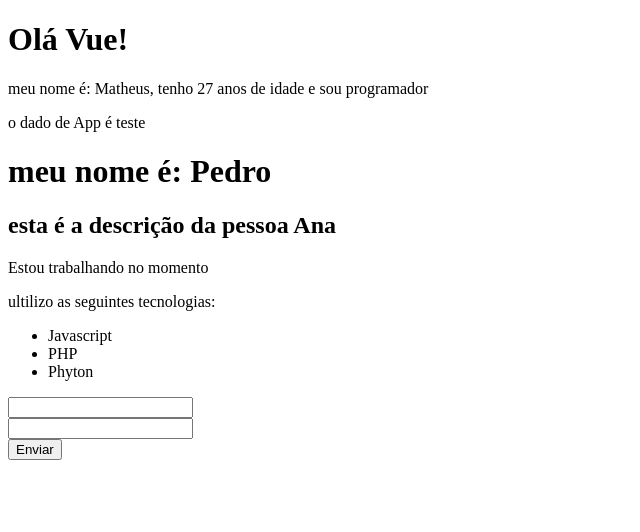
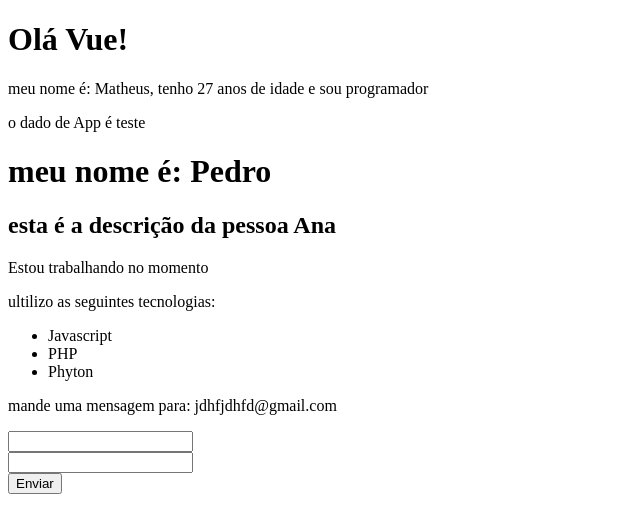
Before and after one commit to guilopes2020/curso-vue3, a Vue app: page / in a window 1280 px wide. Shown: the top 532 px of the page, without its empty margins (0-640 px from the left). Built offline with nearby package versions, Linux system fonts and the light colour scheme.

Commit message:
feat: :sparkles: make-directives

```diff
--- a/src/components/Info.vue
+++ b/src/components/Info.vue
@@ -1,12 +1,14 @@
 <template>
     <div>
-        <p>Estou trabalhando no momento</p>
+        <p v-if="esta_trabalhando">Estou trabalhando no momento</p>
+        <p v-else>estou desempregado</p>
         <p>ultilizo as seguintes tecnologias:</p>
         <ul>
             <li>Javascript</li>
             <li>PHP</li>
             <li>Phyton</li>
         </ul>
+        <p v-show="mostrar_email">mande uma mensagem para: {{ email }}</p>
     </div>
 </template>
 
@@ -15,7 +17,9 @@
         name: 'Info',
         data() {
             return {
-
+                esta_trabalhando: true,
+                mostrar_email: true,
+                email: 'jdhfjdhfd@gmail.com'
             }
         }
     }
```
